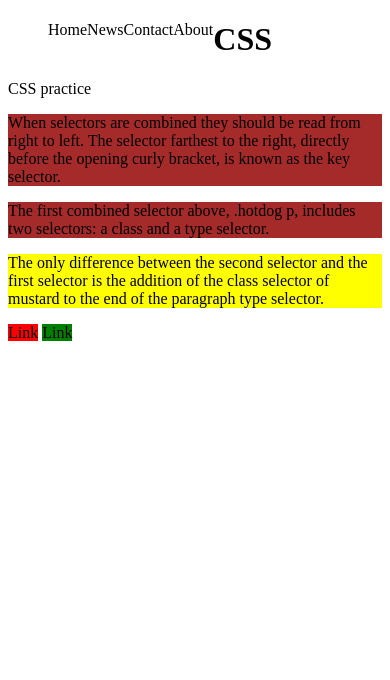
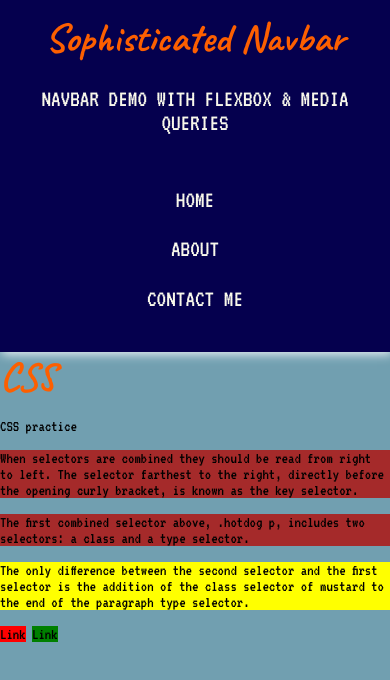
Before and after one commit to llcain/CSS, a website: page index.html in a window 390 px wide. Drawn offline with Linux system fonts and the light colour scheme.

Commit message:
Created a responsive navigation bar with flexbox and media queries

```diff
--- a/index.html
+++ b/index.html
@@ -8,13 +8,22 @@
     <link rel="stylesheet" href="styles.css">
 </head>
 <body>
-    <ul>
-        <li><a>Home</a></li>
-        <li><a>News</a></li>
-        <li><a>Contact</a></li>
-        <li><a>About</a></li>
 
-    </ul>
+    <header>
+        <div class="container container-nav">
+          <div class="titles">
+            <h1>Sophisticated Navbar</h1>
+            <p class="subtitle">Navbar Demo With Flexbox & Media Queries</p>
+          </div>
+          <nav>
+            <ul>
+              <li><a href="#">Home</a></li>
+              <li><a href="#">About</a></li>
+              <li><a href="#">Contact Me</a></li>
+            </ul>
+          </nav>
+        </div>
+      </header>
     <h1>CSS</h1>
 
     <p id="food">CSS practice</p>
--- a/styles.css
+++ b/styles.css
@@ -22,14 +22,63 @@ p {
     background-color: orange;
     color: white;
 } */
+@import url("https://fonts.googleapis.com/css2?family=Caveat:wght@700&family=VT323&display=swap");
 
-ul {
-    list-style-type: none;
+body {
+    background-color: #719fb0;
+    font-family: "VT323", monospace;
+    margin: 0;
 }
 
+h1 {
+    font-family: "Caveat", cursive;
+    font-size: 2.5rem;
+    color: #fd5f00;
+    margin: 0;
+  }
 
-li {
-    float: left;
+  .subtitle,
+  nav a {
+    font-size: 1.5rem;
+    color: #f9f8eb;
+    text-transform: uppercase;
+}
+
+.container {
+    width: 90%;
+    max-width: 900px;
+    margin: 0 auto;
+}
+
+.container-nav {
+    display: flex;
+    justify-content: space-between;
+    align-items: center;
+}
+
+header {
+    background-color: #05004e;
+    padding: 0.8em 0;
+    box-shadow: 2px 2px 10px #f1f6f9;
+}
+
+nav ul {
+    list-style: none;
+    padding: 0;
+    display: flex;
+}
+
+nav li {
+    margin-left: 2em;
+}
+
+nav a {
+    text-decoration: none;
+  }
+
+  nav a:hover,
+  nav a:focus {
+    color: #fd5f00;
 }
 
 .hotdog p {
@@ -51,3 +100,21 @@ li {
 .btn-success {
     background: green;
 }
+
+@media (max-width: 640px) {
+    .container {
+      text-align: center;
+    }
+
+    .container-nav {
+      flex-direction: column;
+    }
+
+    nav ul {
+      flex-direction: column;
+    }
+
+    nav li {
+      margin: 0.8em 0;
+    }
+  }
```
